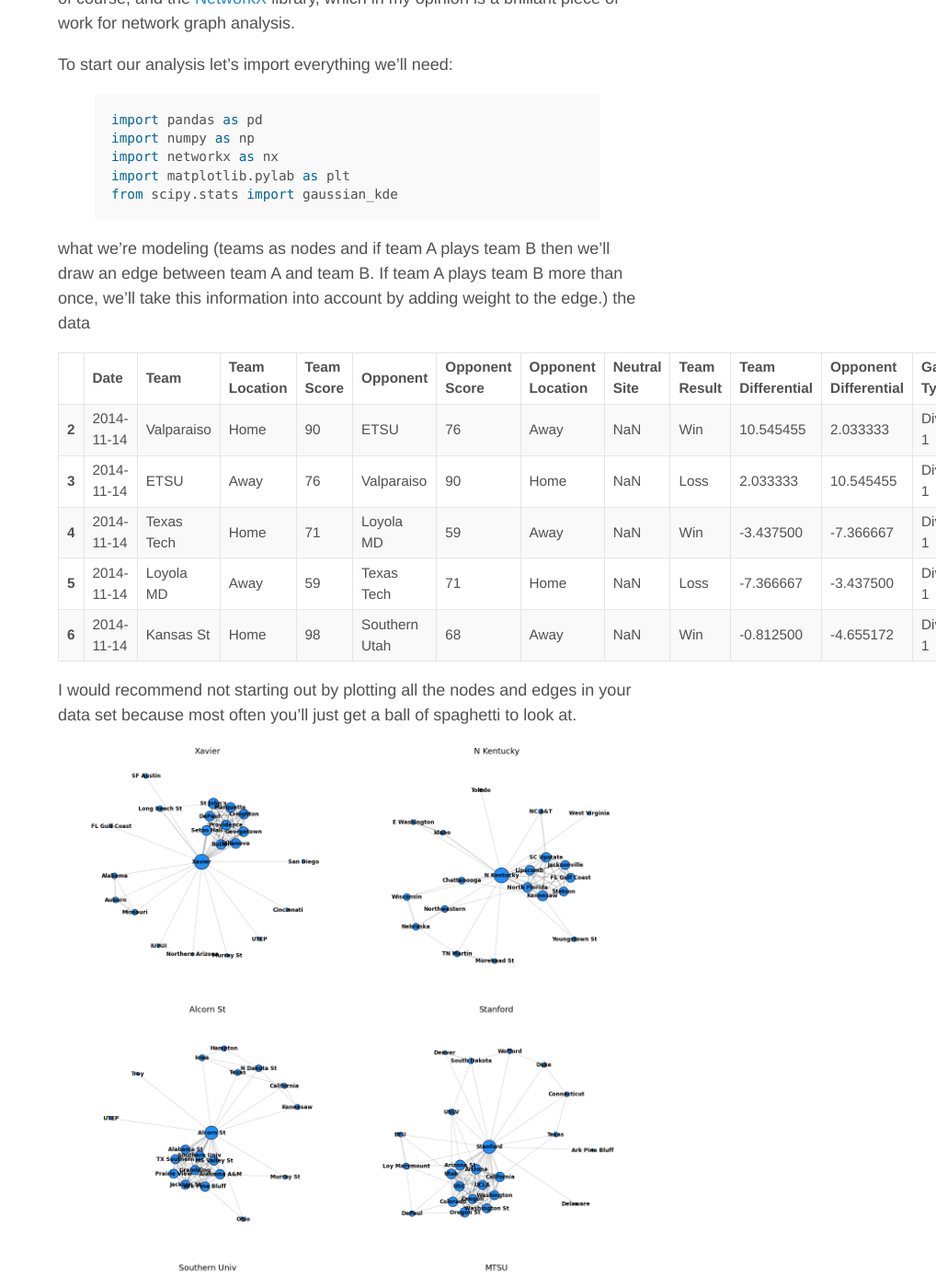
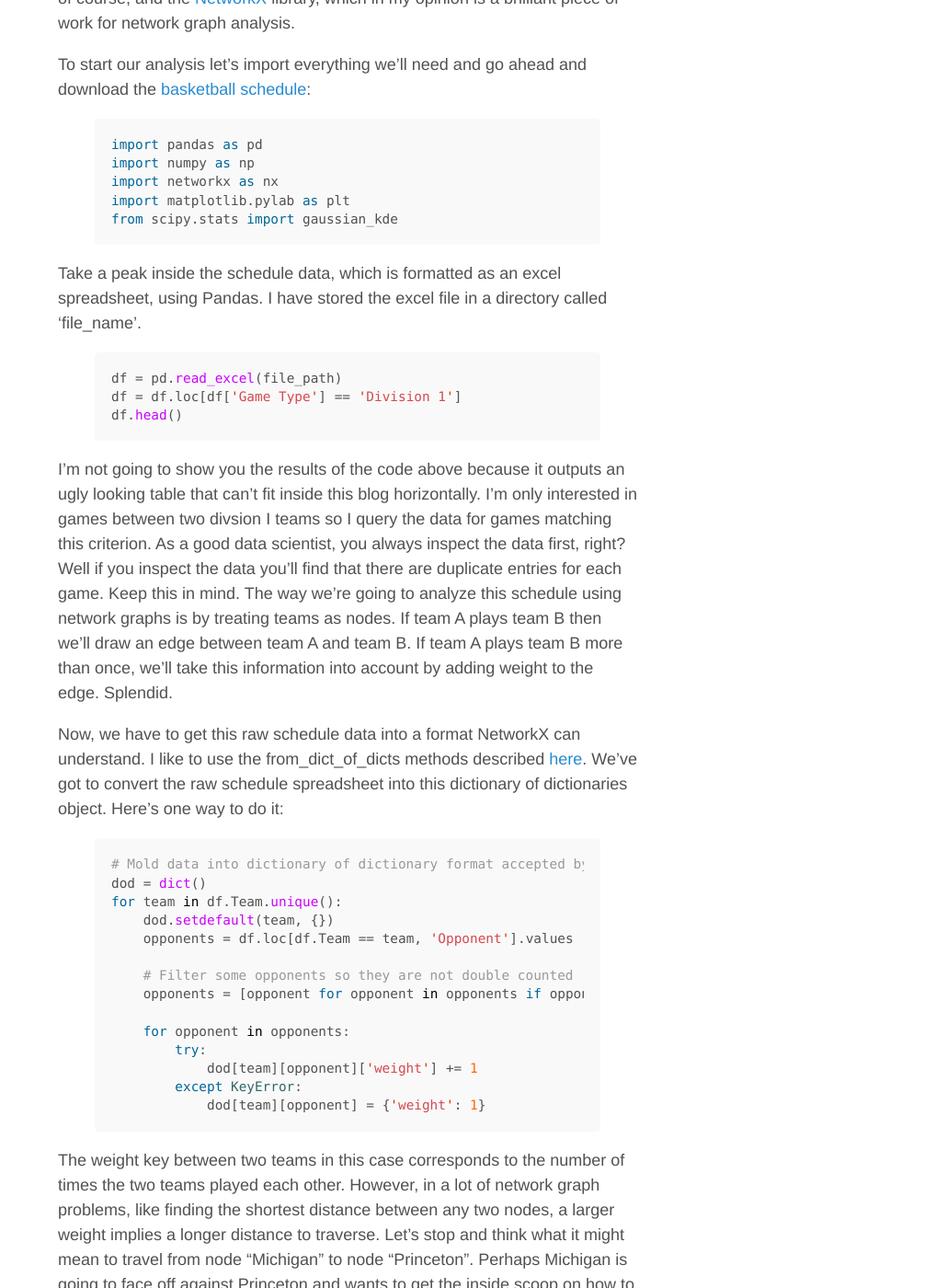
Before and after one commit to yankovai/yankovai.github.io, a Jekyll site: the page built from _posts/2015-04-25-ncaa-networkx-part1.md, in a window 1280 px wide and 1400 px high, scrolled down 934 px. Shown: the whole window at 92% size, without its empty margins (262-1280 px from the left). Built offline with Jekyll 4.4.1, drawn with Linux system fonts in a browser that asks for light colours; some of the changed text lies outside the part shown.

Commit message:
Created dict of dict object

```diff
--- a/_posts/2015-04-25-ncaa-networkx-part1.md
+++ b/_posts/2015-04-25-ncaa-networkx-part1.md
@@ -3,11 +3,11 @@ layout: post
 title: Network Graphs and NCAA Basketball
 ---
 
-The 2015 NCAA basketball tournament is long over but who cares? Let's face it, us data scientists are more interested in the numbers surrounding the tournament than the actual game itself. In this sense, the tournament is just a venue for applying our sweet tools and algorithms. In this post I'm going to demonstrate the power of network graphs for data mining. Networks graphs are awesome because they can be used to model so many things. Anything that can be described using nodes and edges can be beaten into something insightful using the suite of network graph tools, metrics, and algorithms. Usually, network graph stuff is demonstrated on problems like the [Karate Club](https://networkdata.ics.uci.edu/data.php?id=105). Personally, I stopped caring about karate after Bruce Lee died. I reckon analyzing some college basketball data will be much more exciting. In case you were wondering, the reason I decided to write this post is because I'm on the bus from Seattle to Vancouver in hopes of making the [SIAM Conference on Data Mining](http://www.siam.org/meetings/sdm15/) and I need time to move a little faster.
+The 2015 NCAA basketball tournament is long over but who cares? Let's face it, us data scientists are more interested in the numbers surrounding the tournament than the actual game itself. In this sense, the tournament is just a venue for applying our sweet tools and algorithms. In this post I'm going to demonstrate the power of network graphs for data mining. Networks graphs are awesome because they can be used to model so many things. Anything that can be described using nodes and edges can be beaten into something insightful using the suite of network graph tools, metrics, and algorithms. Usually, network graph stuff is demonstrated on problems like the [Karate Club](https://networkdata.ics.uci.edu/data.php?id=105). Personally, I stopped caring about karate after Bruce Lee died. I reckon analyzing some college basketball data will be much more exciting. In case you were wondering, the reason I decided to write this post is because I'm on the bus from Seattle to Vancouver in hopes of making the [SIAM Conference on Data Mining](http://www.siam.org/meetings/sdm15/) and so I have a few hours to kill.
 
 Let's assume all you know about college basketball is that it consists of these things called games where two different teams play each other. Also, you know there is a college basketball season consisting of a whole schedule of these games. We need some data. Fortunately some guy has [already compiled](https://www.spreadsheet-sports.com/2015-ncaa-basketball-game-data) all the games during the 2015 college basketball season in an easily digestible format. I am forever grateful to the person who owns that page, and would very much like to high-five him, since now I don't have to build a scraper to extract the schedule from [Sports Reference](http://www.sports-reference.com/cbb/). We're going to mine the college basketball schedule to see if we can learn anything about college basketball that we didn't already know. To achieve this monumental task we'll use Python of course, and the [NetworkX](https://networkx.github.io) library, which in my opinion is a brilliant piece of work for network graph analysis.
 
-To start our analysis let's import everything we'll need:
+To start our analysis let's import everything we'll need and go ahead and download the [basketball schedule](https://www.spreadsheet-sports.com/2015-ncaa-basketball-game-data):
 {% highlight python %}
 import pandas as pd
 import numpy as np
@@ -16,109 +16,52 @@ import matplotlib.pylab as plt
 from scipy.stats import gaussian_kde
 {% endhighlight %}
 
+Take a peak inside the schedule data, which is formatted as an excel spreadsheet, using Pandas. I have stored the excel file in a directory called 'file_name'.
+{% highlight python %}
+df = pd.read_excel(file_path)
+df = df.loc[df['Game Type'] == 'Division 1']
+df.head()
+{% endhighlight %}
+I'm not going to show you the results of the code above because it outputs an ugly looking table that can't fit inside this blog horizontally. I'm only interested in games between two divsion I teams so I query the data for games matching this criterion. As a good data scientist, you always inspect the data first, right? Well if you inspect the data you'll find that there are duplicate entries for each game. Keep this in mind. The way we're going to analyze this schedule using network graphs is by treating teams as nodes. If team A plays team B then we'll draw an edge between team A and team B. If team A plays team B more than once, we'll take this information into account by adding weight to the edge. Splendid.
+
+Now, we have to get this raw schedule data into a format NetworkX can understand. I like to use the from_dict_of_dicts methods described [here](http://networkx.lanl.gov/archive/networkx-1.5/reference/generated/networkx.convert.from_dict_of_dicts.html#networkx.convert.from_dict_of_dicts). We've got to convert the raw schedule spreadsheet into this dictionary of dictionaries object. Here's one way to do it:
+
+{% highlight python %}
+# Mold data into dictionary of dictionary format accepted by networkx
+dod = dict()
+for team in df.Team.unique():
+    dod.setdefault(team, {})
+    opponents = df.loc[df.Team == team, 'Opponent'].values
+
+    # Filter some opponents so they are not double counted
+    opponents = [opponent for opponent in opponents if opponent < team]
+
+    for opponent in opponents:
+        try:
+            dod[team][opponent]['weight'] += 1
+        except KeyError:
+            dod[team][opponent] = {'weight': 1}
+{% endhighlight %}
+
+The weight key between two teams in this case corresponds to the number of times the two teams played each other. However, in a lot of network graph problems, like finding the shortest distance between any two nodes, a larger weight implies a longer distance to traverse. Let's stop and think what it might mean to travel from node "Michigan" to node "Princeton". Perhaps Michigan is going to face off against Princeton and wants to get the inside scoop on how to beat the mighty Tigers by watching game tape. Well, Michigan played Syracuse once who played Cornell one who played Princeton twice. That's a total of 4 matches to watch. We also know that Michigan played Illinois 3 times who played Brown once who played Princeton twice for a total of 6 matches to watch. We want the "shortest" path from Team A to team B to be the one that has the most matches played. The inverse of edge weight will give us the desired behavior. We add the inverse weight as an edge attribute to the dictionary of dictionaries object:
+
+{% highlight python %}
+# Calculate inverse weight for distance measures
+for team, opponents in dod.iteritems():
+    for opponent in opponents:
+        dod[team][opponent]['inv_weight'] = 1./dod[team][opponent]['weight']
+{% endhighlight %}
+
+The dictionary of dictionaries object is now complete. Let's create an undirected graph in NetworkX!
+{% highlight python %}
+g = nx.from_dict_of_dicts(dod)
+{% endhighlight %}
 
 
 
 
-what we're modeling (teams as nodes and if team A plays team B then we'll draw an edge between team A and team B. If team A plays team B more than once, we'll take this information into account by adding weight to the edge.)
-the data
 
-<table>
-  <thead>
-    <tr style="text-align: right;">
-      <th></th>
-      <th>Date</th>
-      <th>Team</th>
-      <th>Team Location</th>
-      <th>Team Score</th>
-      <th>Opponent</th>
-      <th>Opponent Score</th>
-      <th>Opponent Location</th>
-      <th>Neutral Site</th>
-      <th>Team Result</th>
-      <th>Team Differential</th>
-      <th>Opponent Differential</th>
-      <th>Game Type</th>
-    </tr>
-  </thead>
-  <tbody>
-    <tr>
-      <th>2</th>
-      <td>2014-11-14</td>
-      <td> Valparaiso</td>
-      <td> Home</td>
-      <td> 90</td>
-      <td>          ETSU</td>
-      <td> 76</td>
-      <td> Away</td>
-      <td> NaN</td>
-      <td>  Win</td>
-      <td> 10.545455</td>
-      <td>  2.033333</td>
-      <td> Division 1</td>
-    </tr>
-    <tr>
-      <th>3</th>
-      <td>2014-11-14</td>
-      <td>       ETSU</td>
-      <td> Away</td>
-      <td> 76</td>
-      <td>    Valparaiso</td>
-      <td> 90</td>
-      <td> Home</td>
-      <td> NaN</td>
-      <td> Loss</td>
-      <td>  2.033333</td>
-      <td> 10.545455</td>
-      <td> Division 1</td>
-    </tr>
-    <tr>
-      <th>4</th>
-      <td>2014-11-14</td>
-      <td> Texas Tech</td>
-      <td> Home</td>
-      <td> 71</td>
-      <td>     Loyola MD</td>
-      <td> 59</td>
-      <td> Away</td>
-      <td> NaN</td>
-      <td>  Win</td>
-      <td> -3.437500</td>
-      <td> -7.366667</td>
-      <td> Division 1</td>
-    </tr>
-    <tr>
-      <th>5</th>
-      <td>2014-11-14</td>
-      <td>  Loyola MD</td>
-      <td> Away</td>
-      <td> 59</td>
-      <td>    Texas Tech</td>
-      <td> 71</td>
-      <td> Home</td>
-      <td> NaN</td>
-      <td> Loss</td>
-      <td> -7.366667</td>
-      <td> -3.437500</td>
-      <td> Division 1</td>
-    </tr>
-    <tr>
-      <th>6</th>
-      <td>2014-11-14</td>
-      <td>  Kansas St</td>
-      <td> Home</td>
-      <td> 98</td>
-      <td> Southern Utah</td>
-      <td> 68</td>
-      <td> Away</td>
-      <td> NaN</td>
-      <td>  Win</td>
-      <td> -0.812500</td>
-      <td> -4.655172</td>
-      <td> Division 1</td>
-    </tr>
-  </tbody>
-</table>
+
 
 I would recommend not starting out by plotting all the nodes and edges in your data set because most often you'll just get a ball of spaghetti to look at.
 
```
